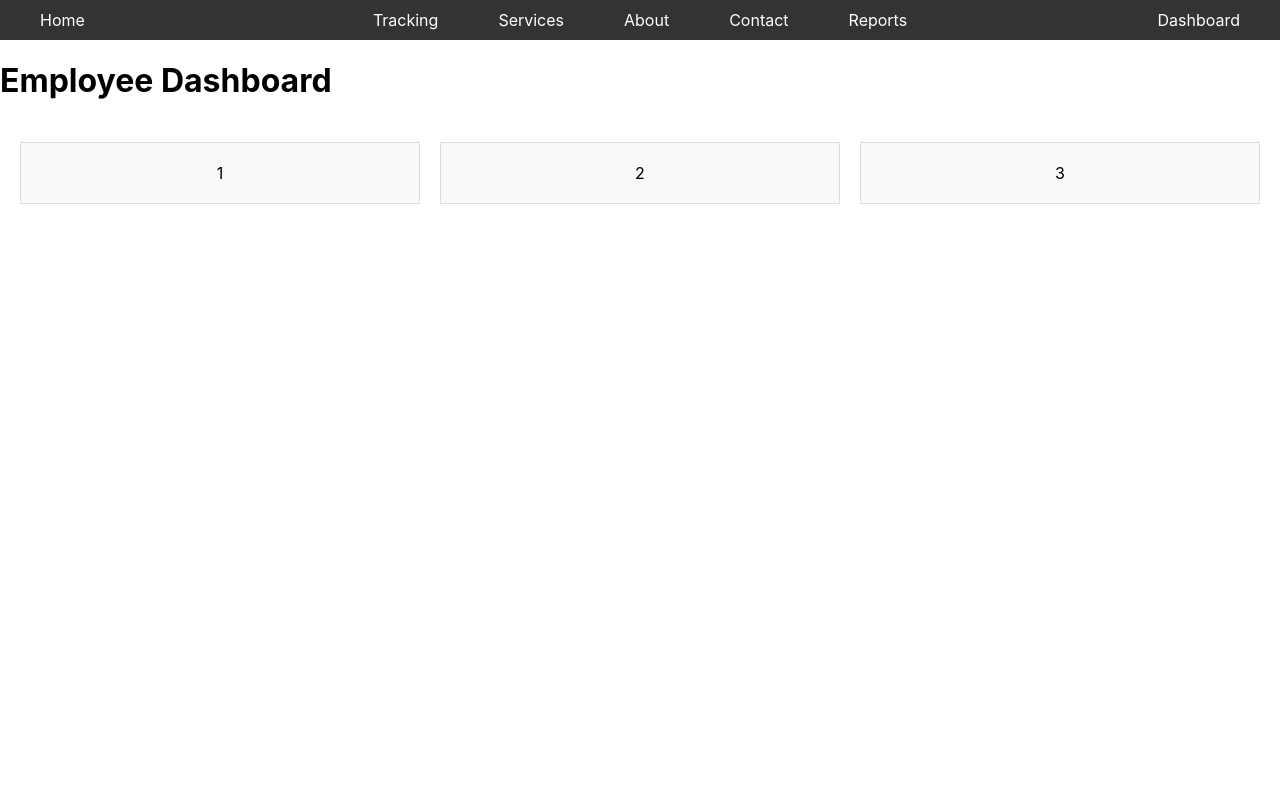
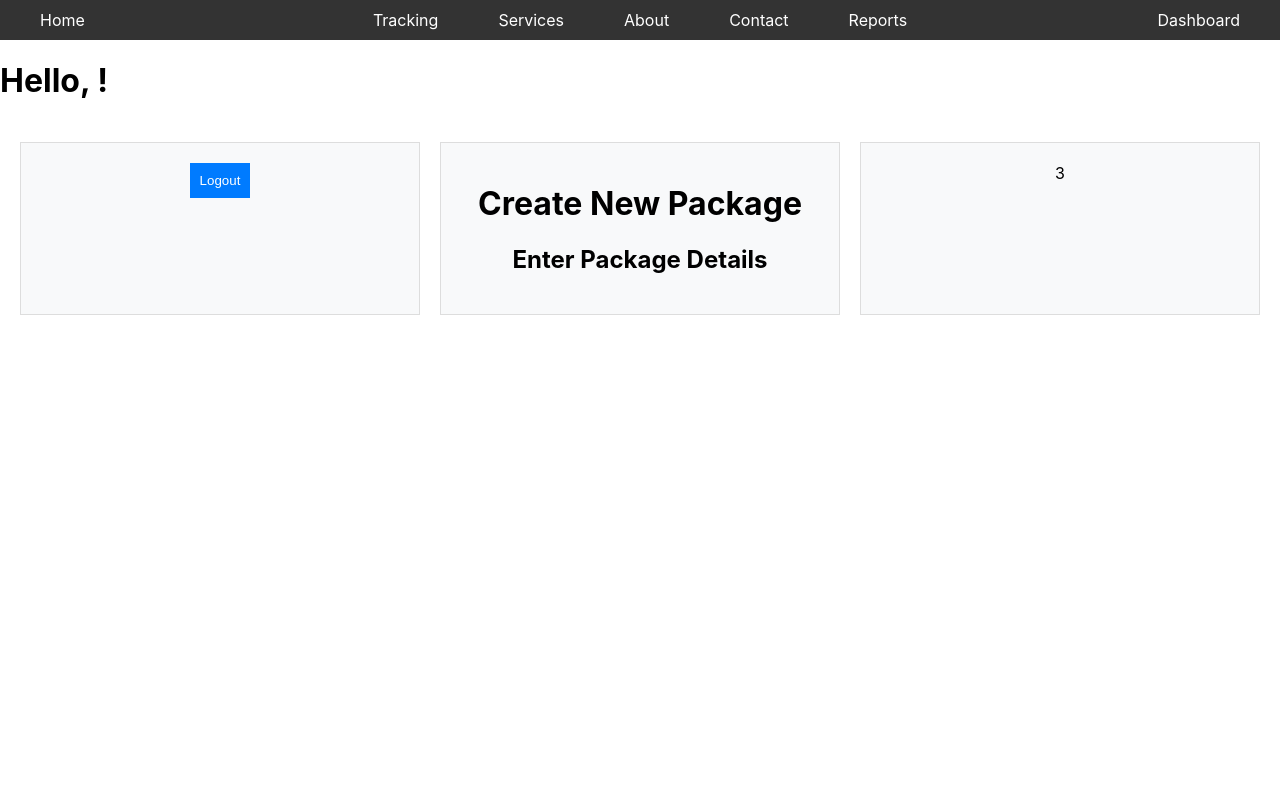
Before and after one commit to LuisangelE-04/Database-Project, a React (Create React App) app: page /employee-dashboard in a window 1280 px wide. Shown: the top 800 px of the page. Built offline with nearby package versions, Linux system fonts and the light colour scheme; no server answers; sample sign-in values are in the browser's storage.

Commit message:
update create package and add correct endpoint

```diff
--- /dev/null
+++ b/src/components/CreatePackage.js
@@ -0,0 +1,13 @@
+import React, { useState } from 'react';
+import { createENDPOINT, ENDPOINTS, BASE_URL } from "../endpoints/Endpoints";
+
+const CreatePackage = () => {
+
+  return (
+    <>
+    <h2>Enter Package Details</h2>
+    </>
+  );
+};
+
+export default CreatePackage;
--- a/src/endpoints/Endpoints.js
+++ b/src/endpoints/Endpoints.js
@@ -20,12 +20,15 @@ export const ENDPOINTS = {
     TRACKING: {
       GET_HISTORY: 'customer/tracking-history',
       UPDATE_PACKAGE: 'employee/update-package',
-      CREATE_PACKAGE: 'employee/create-package',
+      CREATE_PACKAGE: 'employee/create-new-package',
     }
   },
   GET: {
     CUSTOMER: {
       PROFILE: 'customer/profile'
+    },
+    EMPLOYEE: {
+      PROFILE: 'employee/profile'
     }
   }
 };
--- a/src/pages/AdminDashboard.js
+++ b/src/pages/AdminDashboard.js
@@ -2,17 +2,18 @@ import React, { useState, useEffect } from 'react';
 import NavBar from "../components/NavBar";
 import Footer from "../components/Footer";
 import "../css/Dashboard.css";
+import LogOut from "../components/Logout";
 
 const EmployeeDashboard = () => {
   return (
     <>
     <div>
       <NavBar />
-    <h1>Manager Dashboard</h1>
+      <h1>Manager Dashboard</h1>
       <div className="dashboard-container">
         <div className="dashboard-grid">
           <div className="item-1">
-            1
+            <LogOut />
           </div>
           <div className="item-2">
             2
--- a/src/pages/EmployeeDashboard.js
+++ b/src/pages/EmployeeDashboard.js
@@ -1,21 +1,62 @@
 import React, { useState, useEffect } from 'react';
+import axios from "axios";
 import NavBar from "../components/NavBar";
 import Footer from "../components/Footer";
+import Logout from "../components/Logout";
+import CreatePackage from "../components/CreatePackage";
 import "../css/Dashboard.css";
+import { createENDPOINT, ENDPOINTS, BASE_URL } from "../endpoints/Endpoints";
 
 const EmployeeDashboard = () => {
+  const [firstName, setFirstName] = useState("");
+  const [lastname, setLastName] = useState("");
+  const [email, setEmail] = useState("");
+  const [postOffice, setPostOffice] = useState("");
+
+  useEffect(() => {
+    const fetchData = async () => {
+      const accessToken = localStorage.getItem("accessToken");
+
+      if (!accessToken) {
+        window.location.href = "/empolyee-login";
+        return;
+      }
+
+      const instance = axios.create({
+        baseURL: BASE_URL,
+        headers: {
+          "Content-Type": "application/json",
+          authentication: accessToken
+        },
+      });
+
+      const response = await instance.get(ENDPOINTS.GET.EMPLOYEE.PROFILE);
+
+      setFirstName(response.data.firstName);
+      setLastName(response.data.lastName);
+      setEmail(response.data.email);
+      setPostOffice(response.data.postOffice.branchName);
+    };
+
+    fetchData();
+
+  }, []);
+
   return (
     <>
     <NavBar />
     <div>
-    <h1>Employee Dashboard</h1>
+      <h1>Hello, {firstName}!</h1>
       <div className="dashboard-container">
         <div className="dashboard-grid">
           <div className="item-1">
-            1
+          <Logout />
           </div>
           <div className="item-2">
-            2
+            <h1>Create New Package</h1>
+            <div className="form-container">
+              <CreatePackage />
+            </div>
           </div>
           <div className="item-2">
             3
```
